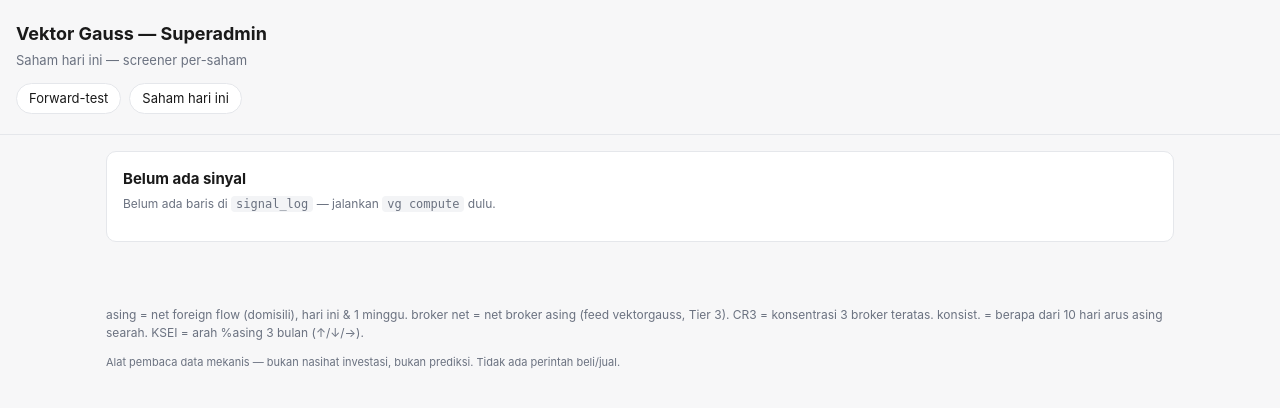
After one commit to jaringan-dev/vektor-gauss-idx, a FastAPI app: template src/vg/web/templates/screener.html in a window 1280 px wide. The commit adds this page. Shown: the top 408 px of the page. Run offline with FastAPI, Linux system fonts and the light colour scheme; the template is opened without the code that fills it, so the values that code supplies are empty; some libraries are stand-ins or nearby versions.

Commit message:
web: add per-stock Screener screen ("Saham hari ini") + cross-screen nav
Answers "which stocks today?" the way NeoBDM's screener does, but from VG's own
data. New /screener route lists every ticker tagged on the latest signalled
session (549 on 2026-10-15), one row each: price+chg, net foreign flow d0/1w,
broker-asing net + CR3, 10d foreign consistency, KSEI %foreign trend, and its
tags; starred if in the watchlist, 📌 if held; ordered by 1-week foreign flow.

- engine.latest_signal_date() + engine.screener_rows(date): read-only, joins
  signal_log x price_bars x signal_components — the same columns the digest
  watchlist/RADAR already read, no new methodology.
- app.py: _screener_view() decorates rows (reuses the digest's quadrant emoji,
  trend arrows, IDR formatting for visual consistency, §2.5); green/red by sign.
- base.html: a small nav bar linking Forward-test <-> Saham hari ini.

Deferred: client-side filter/search or top-N (549 rows is a long table).

Co-Authored-By: Claude Opus 4.8 <noreply@anthropic.com>

```diff
--- a/src/vg/engine.py
+++ b/src/vg/engine.py
@@ -1044,3 +1044,47 @@ def eval_tags(since: date | None = None) -> list[dict]:
             {k: (float(v) if isinstance(v, Decimal) else v) for k, v in zip(cols, r)}
             for r in cur.fetchall()
         ]
+
+
+def latest_signal_date() -> date | None:
+    """Most recent session_date that has any signal_log rows (may trail price)."""
+    with connect() as conn, conn.cursor() as cur:
+        cur.execute("SELECT max(session_date) FROM signal_log")
+        return cur.fetchone()[0]
+
+
+def screener_rows(session_date: date) -> list[dict]:
+    """Every ticker tagged on `session_date`, with price + flow + broker context.
+
+    One row per ticker (tags string_agg'd), joining signal_log x price_bars x
+    signal_components — the per-stock "which names today" view behind the web
+    Screener (RENCANA-UI-UX, inspired by NeoBDM). Read-only; reuses the exact
+    columns the digest watchlist/RADAR already read, no new methodology.
+    """
+    with connect() as conn, conn.cursor() as cur:
+        cur.execute(
+            """
+            SELECT sl.ticker,
+                   string_agg(DISTINCT sl.tag, ', ' ORDER BY sl.tag)   AS tags,
+                   pb.close, pb.prev,
+                   sc.nff_d0, sc.nff_w1, sc.quadrant,
+                   sc.foreign_consistency_10d, sc.ksei_foreign_trend_3m,
+                   sc.bkr_foreign_net_d0, sc.bkr_cr3
+            FROM signal_log sl
+            JOIN price_bars pb
+              ON pb.session_date = sl.session_date AND pb.ticker = sl.ticker
+            LEFT JOIN signal_components sc
+              ON sc.session_date = sl.session_date AND sc.ticker = sl.ticker
+            WHERE sl.session_date = %s
+            GROUP BY sl.ticker, pb.close, pb.prev, sc.nff_d0, sc.nff_w1, sc.quadrant,
+                     sc.foreign_consistency_10d, sc.ksei_foreign_trend_3m,
+                     sc.bkr_foreign_net_d0, sc.bkr_cr3
+            ORDER BY sc.nff_w1 DESC NULLS LAST, sl.ticker
+            """,
+            (session_date,),
+        )
+        cols = [d[0] for d in cur.description]
+        return [
+            {k: (float(v) if isinstance(v, Decimal) else v) for k, v in zip(cols, r)}
+            for r in cur.fetchall()
+        ]
--- a/src/vg/web/app.py
+++ b/src/vg/web/app.py
@@ -37,6 +37,33 @@ def _hit(x: float | None) -> str:
     return f"{x * 100:.0f}%" if x is not None else "-"
 
 
+# Visual vocabulary shared with the Telegram digest (RENCANA-UI-UX §2.5).
+_QUAD_EMOJI = {"MARKUP": "📈", "AKUMULASI": "🟢", "DISTRIBUSI": "🔻", "MARKDOWN": "📉", "NETRAL": "▪️"}
+_TREND = {"up": "↑", "down": "↓", "flat": "→", "nodata": "?"}
+
+
+def _price(v) -> str:
+    return f"{float(v):,.0f}".replace(",", ".") if v is not None else "?"
+
+
+def _idr(x: float | None) -> str:
+    """Rupiah magnitude with sign, Indonesian decimal comma (matches digest._idr)."""
+    if x is None:
+        return "n/a"
+    a = abs(x)
+    if a >= 1e12:
+        return f"{x / 1e12:+.1f}T".replace(".", ",")
+    if a >= 1e9:
+        return f"{x / 1e9:+.1f}B".replace(".", ",")
+    if a >= 1e6:
+        return f"{x / 1e6:+.0f}Jt".replace(".", ",")
+    return f"{x:+.0f}"
+
+
+def _signcls(x: float | None) -> str:
+    return "" if x is None else ("pos" if x >= 0 else "neg")
+
+
 def _view_rows(since) -> list[dict]:
     """Shape `engine.eval_tags(since)` into display rows, each with an honest verdict."""
     rows = []
@@ -66,6 +93,7 @@ def _view_rows(since) -> list[dict]:
 @app.get("/", response_class=HTMLResponse)
 def forward_tracker() -> HTMLResponse:
     ctx: dict = {
+        "active_page": "tracker",
         "forward_since": CONFIG.forward_since,
         "cost_bp": round(gate.ROUND_TRIP_COST * 10000),
         "min_n": gate.MIN_SIGNALS,
@@ -84,6 +112,50 @@ def forward_tracker() -> HTMLResponse:
     return HTMLResponse(_TEMPLATES.get_template("forward_test.html").render(ctx))
 
 
+def _screener_view() -> tuple:
+    """Latest signalled session + one decorated row per tagged ticker (newest flow first)."""
+    sd = engine.latest_signal_date()
+    wl = set(CONFIG.watchlist)
+    held = set(CONFIG.holdings)
+    rows: list[dict] = []
+    if sd is not None:
+        for r in engine.screener_rows(sd):
+            close, prev = r.get("close"), r.get("prev")
+            chg = (close / prev - 1) if (close and prev) else None
+            cr3 = r.get("bkr_cr3")
+            cons = r.get("foreign_consistency_10d")
+            rows.append(
+                {
+                    "ticker": r["ticker"],
+                    "in_wl": r["ticker"] in wl,
+                    "held": r["ticker"] in held,
+                    "quad": r.get("quadrant") or "",
+                    "quad_emoji": _QUAD_EMOJI.get(r.get("quadrant") or "", "▪️"),
+                    "price": _price(close),
+                    "chg": _cell(chg, 1),
+                    "nff_d0": _idr(r.get("nff_d0")), "nff_d0_c": _signcls(r.get("nff_d0")),
+                    "nff_w1": _idr(r.get("nff_w1")), "nff_w1_c": _signcls(r.get("nff_w1")),
+                    "bkr_net": _idr(r.get("bkr_foreign_net_d0")),
+                    "bkr_net_c": _signcls(r.get("bkr_foreign_net_d0")),
+                    "cr3": f"{cr3 * 100:.0f}%" if cr3 is not None else "—",
+                    "cons": f"{int(cons)}/10" if cons is not None else "—",
+                    "ksei": _TREND.get(r.get("ksei_foreign_trend_3m") or "", "?"),
+                    "tags": r.get("tags") or "",
+                }
+            )
+    return sd, rows
+
+
+@app.get("/screener", response_class=HTMLResponse)
+def screener() -> HTMLResponse:
+    ctx: dict = {"active_page": "screener", "error": None, "session_date": None, "rows": []}
+    try:
+        ctx["session_date"], ctx["rows"] = _screener_view()
+    except Exception as exc:  # noqa: BLE001 — DB down / schema not applied: show it, don't hide it
+        ctx["error"] = f"{type(exc).__name__}: {exc}"
+    return HTMLResponse(_TEMPLATES.get_template("screener.html").render(ctx))
+
+
 @app.get("/healthz")
 def healthz():
     return {"ok": True}
--- a/src/vg/web/templates/base.html
+++ b/src/vg/web/templates/base.html
@@ -46,6 +46,10 @@
            font-family:ui-monospace,monospace; font-size:12px; white-space:pre-wrap; }
     .disclaimer { color:var(--muted); font-size:11px; margin-top:8px; }
     footer { max-width:1100px; margin:0 auto; padding:16px; color:var(--muted); font-size:12px; }
+    nav.nav { margin-top:12px; display:flex; gap:8px; flex-wrap:wrap; }
+    nav.nav a { color:var(--fg); text-decoration:none; font-size:13px; padding:5px 12px;
+                border:1px solid var(--border); border-radius:999px; background:var(--panel); }
+    nav.nav a.active { border-color:var(--fg); font-weight:600; }
     code { background:var(--prob-bg); padding:1px 5px; border-radius:4px; }
   </style>
 </head>
@@ -53,6 +57,10 @@
   <header>
     <h1>Vektor Gauss — Superadmin</h1>
     <div class="sub">{% block subtitle %}{% endblock %}</div>
+    <nav class="nav">
+      <a href="/" class="{{ 'active' if active_page == 'tracker' else '' }}">Forward-test</a>
+      <a href="/screener" class="{{ 'active' if active_page == 'screener' else '' }}">Saham hari ini</a>
+    </nav>
   </header>
   <main>{% block content %}{% endblock %}</main>
   <footer>{% block footer %}{% endblock %}</footer>
--- /dev/null
+++ b/src/vg/web/templates/screener.html
@@ -0,0 +1,61 @@
+{% extends "base.html" %}
+{% block subtitle %}Saham hari ini — screener per-saham{% endblock %}
+
+{% block content %}
+  {% if error %}
+    <div class="panel">
+      <h2>Tidak bisa membaca data</h2>
+      <p class="note">App hidup, tapi query ke database gagal. Pastikan Postgres jalan &amp;
+         schema sudah di-apply (<code>vg init-db</code>), lalu muat ulang halaman.</p>
+      <div class="err">{{ error }}</div>
+    </div>
+  {% elif not session_date %}
+    <div class="panel">
+      <h2>Belum ada sinyal</h2>
+      <p class="note">Belum ada baris di <code>signal_log</code> — jalankan <code>vg compute</code> dulu.</p>
+    </div>
+  {% else %}
+    <div class="panel">
+      <h2>Saham ber-tag — sesi {{ session_date }}</h2>
+      <p class="note">
+        {{ rows|length }} saham kena minimal satu tag pada sesi terakhir yang punya sinyal.
+        ★ = watchlist Anda · 📌 = sedang dipegang. Diurut arus asing 1 minggu (terbesar dulu).
+      </p>
+      <table>
+        <thead>
+          <tr>
+            <th>saham</th><th></th><th>harga</th><th>chg</th>
+            <th>asing hari ini</th><th>asing 1mg</th>
+            <th>broker net</th><th>CR3</th><th>konsist.</th><th>KSEI</th>
+            <th style="text-align:left">tag</th>
+          </tr>
+        </thead>
+        <tbody>
+          {% for r in rows %}
+          <tr>
+            <td>{% if r.in_wl %}★ {% endif %}<b>{{ r.ticker }}</b>{% if r.held %} 📌{% endif %}</td>
+            <td title="{{ r.quad }}">{{ r.quad_emoji }}</td>
+            <td>{{ r.price }}</td>
+            <td class="{{ r.chg.c }}">{{ r.chg.t }}</td>
+            <td class="{{ r.nff_d0_c }}">{{ r.nff_d0 }}</td>
+            <td class="{{ r.nff_w1_c }}">{{ r.nff_w1 }}</td>
+            <td class="{{ r.bkr_net_c }}">{{ r.bkr_net }}</td>
+            <td>{{ r.cr3 }}</td>
+            <td>{{ r.cons }}</td>
+            <td>{{ r.ksei }}</td>
+            <td style="text-align:left">{{ r.tags }}</td>
+          </tr>
+          {% endfor %}
+        </tbody>
+      </table>
+    </div>
+  {% endif %}
+{% endblock %}
+
+{% block footer %}
+  <p>asing = net foreign flow (domisili), hari ini &amp; 1 minggu. broker net = net broker asing
+     (feed vektorgauss, Tier 3). CR3 = konsentrasi 3 broker teratas. konsist. = berapa dari 10 hari
+     arus asing searah. KSEI = arah %asing 3 bulan (↑/↓/→).</p>
+  <p class="disclaimer">Alat pembaca data mekanis — bukan nasihat investasi, bukan prediksi.
+     Tidak ada perintah beli/jual.</p>
+{% endblock %}
```
